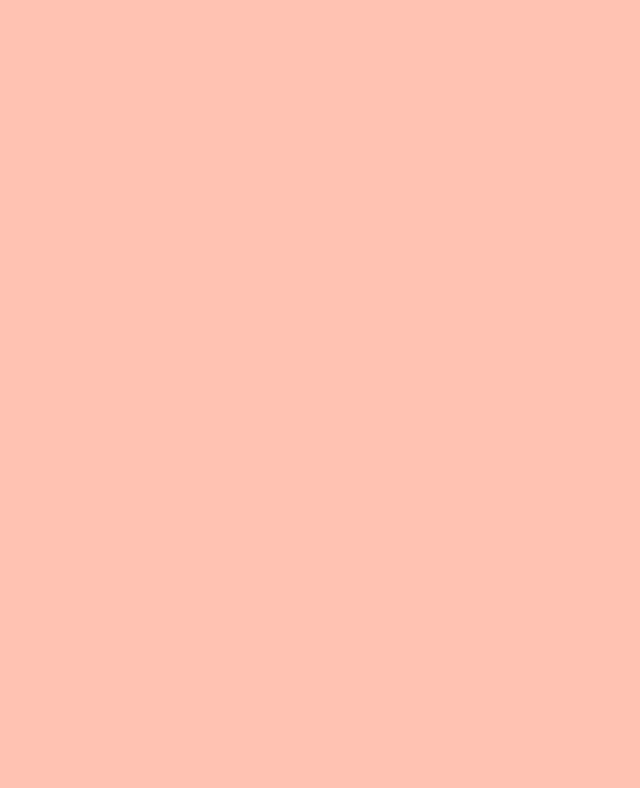
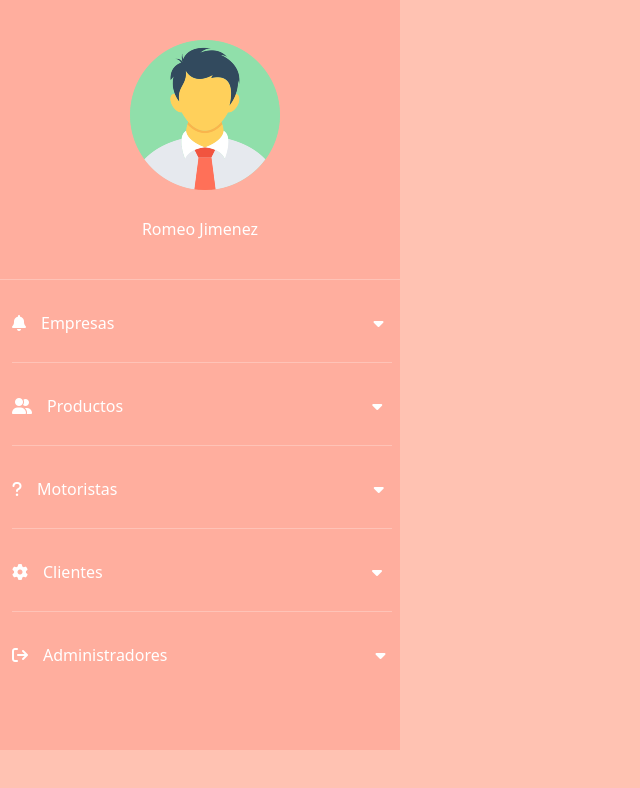
Before and after one commit to OnMyMind-28/Administraci-n-Homero-Delivery, a plain HTML site: page Frontend/index.html in a window 1280 px wide. Both pictures are taken after typing "Sample", "Sample123" into the empty fields and a click on the button "Iniciar sesión". Shown: the whole page, without its empty margins (0-640 px from the left). Drawn offline with nearby package versions, Linux system fonts and the light colour scheme.

Commit message:
Frontend-Admin-Avance2

```diff
--- a/Frontend/css/estilos.css
+++ b/Frontend/css/estilos.css
@@ -69,6 +69,43 @@
    justify-content: center;
    margin-top: 100px !important;
 }
+/**********************************************************************************************************************/
+/*Menú lateral*/
+.menu-lateral{
+   width: 400px;
+   height: 750px;
+   background-color: #FFAE9E;
+}
+.img-user{
+   margin-left:130px;
+   margin-top: 40px;
+}
+.hr-user{
+   margin-top: 40px;
+   height: 5px !important;
+   color:#FFFFFF;
+}
+.name-user{
+   display: flex;
+   justify-content: center;
+   margin-top: 30px;
+   color: #FFFFFF;
+}
+.menu{
+   color: #FFFFFF;
+
+}
+.icon{
+   margin: 15px;
+   margin-left: 0px;
+}
+.hr-menu{
+   height: 5px !important;
+   color:#FFFFFF;
+   width: 380px;
+
+}
+/************************************************************************************************************************/
  /*contenido none*/
  #nav-1{
     display: block;
--- a/Frontend/index.html
+++ b/Frontend/index.html
@@ -51,8 +51,9 @@
     </section>
 <!--**************************************************************************************************************-->
     <section id="cont-1">
-<img src="img/Logo/HOMERO__6_-removebg-preview.png" alt="">
+
     </section>
+
 
 
 
--- a/Frontend/js/controlador.js
+++ b/Frontend/js/controlador.js
@@ -1,4 +1,31 @@
 //JSON
+var usuarios = [{
+    id:1,
+    nombre: "Ruth",
+    apellido: "Jimnenez",
+    mail: "ruthjimenez95@gmail.com",
+    username: "RJ0717",
+    password: "1717",
+    urlImagen: "img/usuarios/1.user.png"
+},
+{
+    id:2,
+    nombre: "Talia",
+    apellido: "Salvador",
+    mail: "taliasalvador97@gmail.com",
+    username: "TS1028",
+    password: "2828",
+    urlImagen: "img/usuarios/1.user.png"
+}];
+//Local Storage Usuarios
+var localStorageusuarios = window.localStorage;
+
+
+if(localStorageusuarios.getItem('usuarios')==null){
+    localStorage.setItem('usuarios', JSON.stringify(usuarios));
+} else {
+    usuarios = JSON.parse(localStorageusuarios.getItem('usuarios'))
+}
 
 /*************************************************************************************************************** */
 //Función para selección de contenido
@@ -32,3 +59,50 @@ function SeleccionarCont(opcion){
 function noRecargo(event){
     event.preventDefault();
 }
+/***************************************************************************************************************** */
+/*¡¡¡¡EN LA IMG DE USUARIOS DEBE SER LLAMADA DESDE LOS JSONS!!!!!*/
+function generaMenuLateral(){
+    let user = usuarios;
+
+    document.getElementById ('cont-1').innerHTML += `
+    <div class="menu-lateral">
+    <img class="img-user" src="img/usuarios/1.user.png" alt="">
+    <h6 class="name-user">Romeo Jimenez</h6>
+    <hr class="hr-user" >
+    <div class="container-fluid">
+              <div class="">
+
+                  </button>
+                  <div class="menu">
+                    <a class="dropdown-item" href="#"><i class="fa-solid fa-bell icon"></i>Empresas       <i id="sunM-1" class="fa-solid fa-caret-down "  style=" margin-left:255px ;" onclick="toolsEmp()"></i></a>
+                    <hr class="hr-menu" >
+                    <a class="dropdown-item" href="#"><i class="fa-solid fa-user-group icon"></i>Productos      <i class="fa-solid fa-caret-down"style=" margin-left:245px ;"></i></a>
+                    <hr class="hr-menu" >
+                    <a class="dropdown-item" href="#"><i class="fa-solid fa-question icon"></i>Motoristas     <i class="fa-solid fa-caret-down"style=" margin-left:252px ;"></i></a>
+                    <hr class="hr-menu" >
+                    <a class="dropdown-item" href="#"><i class="fa-solid fa-gear icon"></i>Clientes       <i class="fa-solid fa-caret-down"style=" margin-left:265px ;"></i></a>
+                    <hr class="hr-menu" >
+                    <a class="dropdown-item" href="index.html"><i class="fa-solid fa-arrow-right-from-bracket icon"></i>Administradores<i class="fa-solid fa-caret-down"style=" margin-left:208px ;"></i></a>
+
+                  </div>
+                </div>
+
+
+          </div>
+      </div>
+
+    `
+}generaMenuLateral()
+/********************************************************************************************************************** */
+//Función de herramientas de empresas
+function toolsEmp() {
+    document.getElementById ('sunM-1').innerHTML += `
+    <div class="dropdown">
+
+  <ul class="dropdown-menu">
+    <li><a class="dropdown-item" href="#">Action</a></li>
+    <li><a class="dropdown-item" href="#">Another action</a></li>
+    <li><a class="dropdown-item" href="#">Something else here</a></li>
+  </ul>
+</div>`
+}
```
Also changed, not shown: Frontend/img/usuarios/1.user.png (added).
